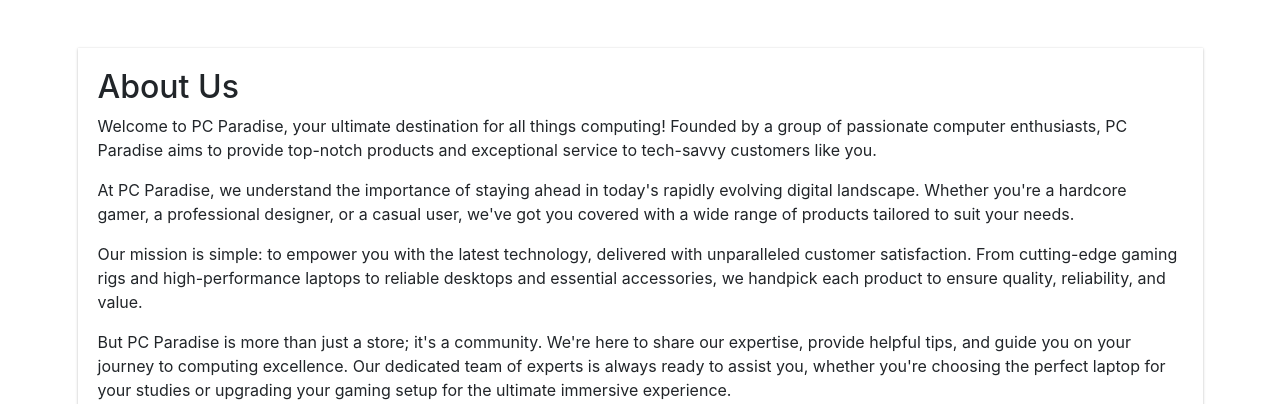
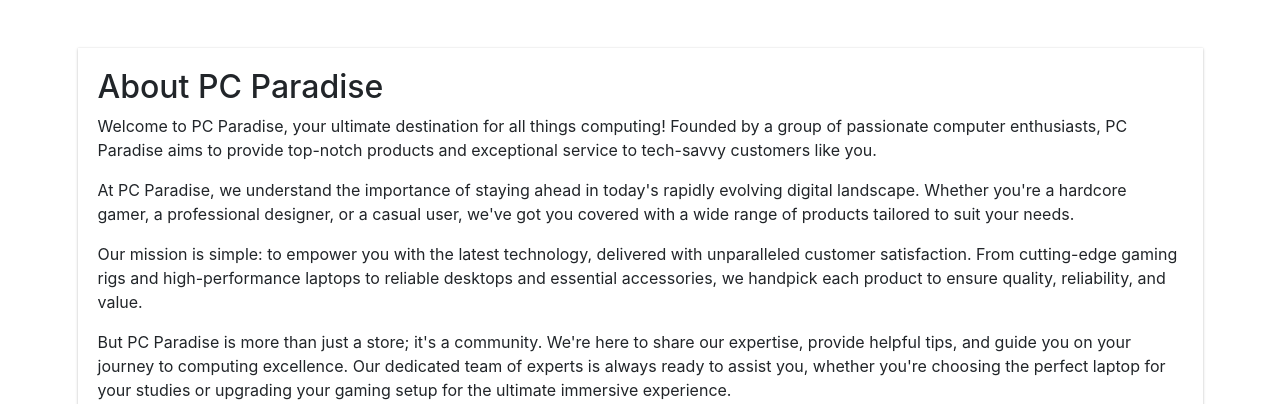
Before and after one commit to NombuleloShongwe/SiteSculptor, a PHP site: page /SiteSculptor/index.php?p=about in a window 1280 px wide. Shown: the part 56-460 px from the top of the page. Run offline with PHP 8.4, Linux system fonts and the light colour scheme; data comes from the database, SQL or seed files in the repository; data that the repository does not hold is empty; some libraries are stand-ins or nearby versions.

Commit message:
Edited About Us

```diff
--- a/about.php
+++ b/about.php
@@ -2,7 +2,7 @@
     <div class="container">
         <div class="card rounded-0">
             <div class="card-body">
-                <h2>About Us</h2>
+                <h2>About PC Paradise</h2>
                 <p>Welcome to PC Paradise, your ultimate destination for all things computing! Founded by a group of passionate computer enthusiasts, PC Paradise aims to provide top-notch products and exceptional service to tech-savvy customers like you.</p>
                 <p>At PC Paradise, we understand the importance of staying ahead in today's rapidly evolving digital landscape. Whether you're a hardcore gamer, a professional designer, or a casual user, we've got you covered with a wide range of products tailored to suit your needs.</p>
                 <p>Our mission is simple: to empower you with the latest technology, delivered with unparalleled customer satisfaction. From cutting-edge gaming rigs and high-performance laptops to reliable desktops and essential accessories, we handpick each product to ensure quality, reliability, and value.</p>
```
